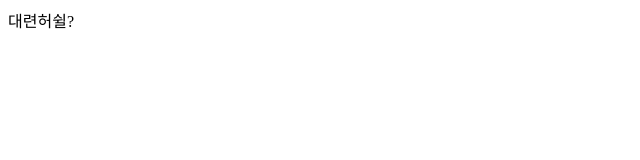
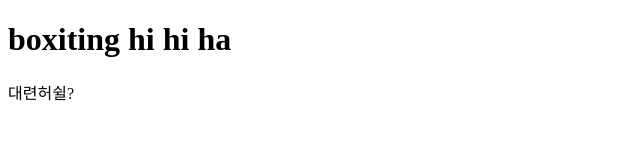
Before and after one commit to Sweet-salt/boxiting, a plain HTML site: page index.html in a window 1280 px wide. Shown: the whole page, without its empty margins (0-640 px from the left). Drawn offline with Linux system fonts and the light colour scheme.

Commit message:
메인페이지 생성

```diff
--- a/index.html
+++ b/index.html
@@ -7,6 +7,7 @@
     <title>Document</title>
 </head>
 <body>
+    <h1>boxiting hi hi ha</h1>
     <div>대련허쉴?</div>
 </body>
 </html>
```
